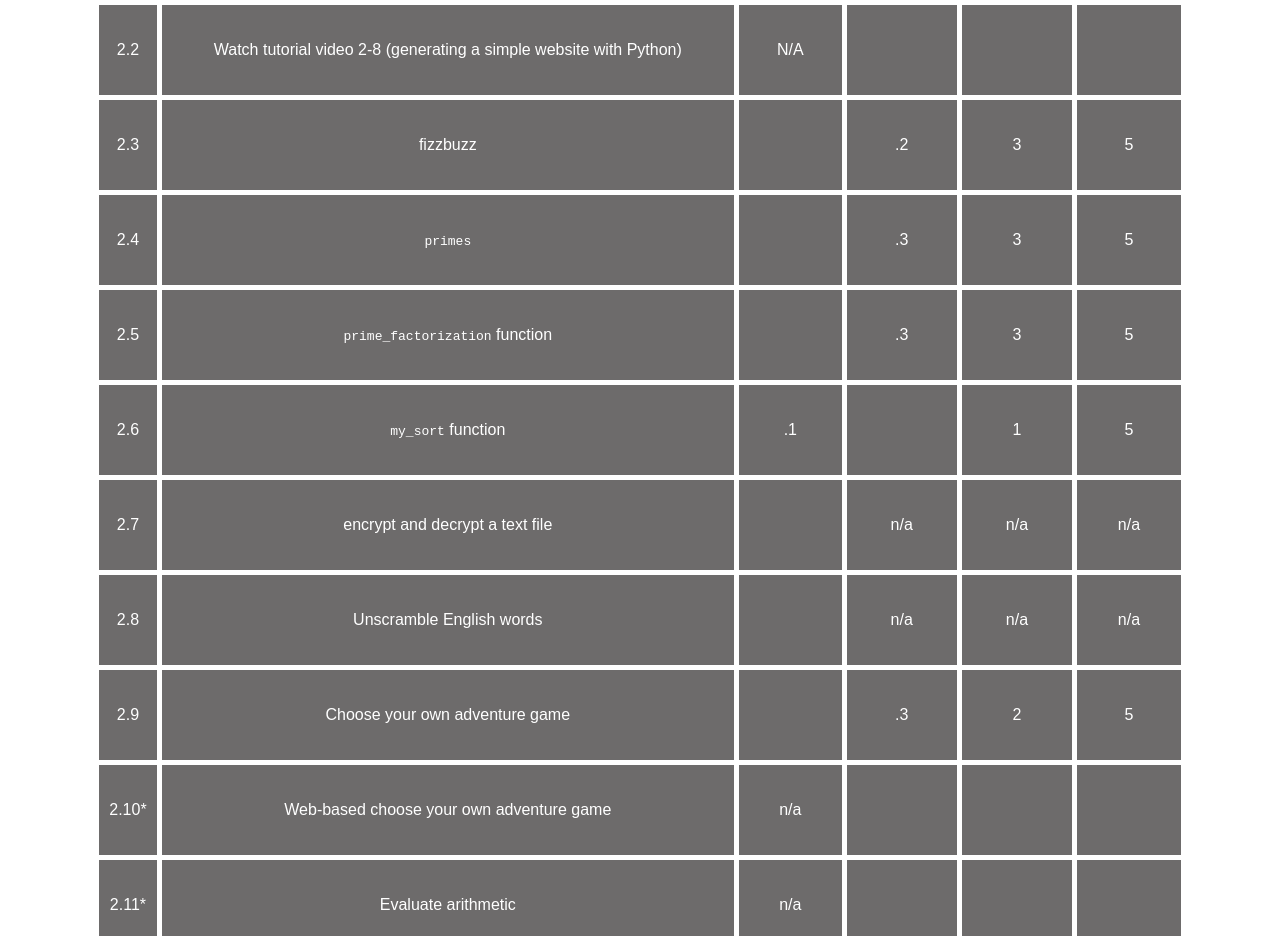
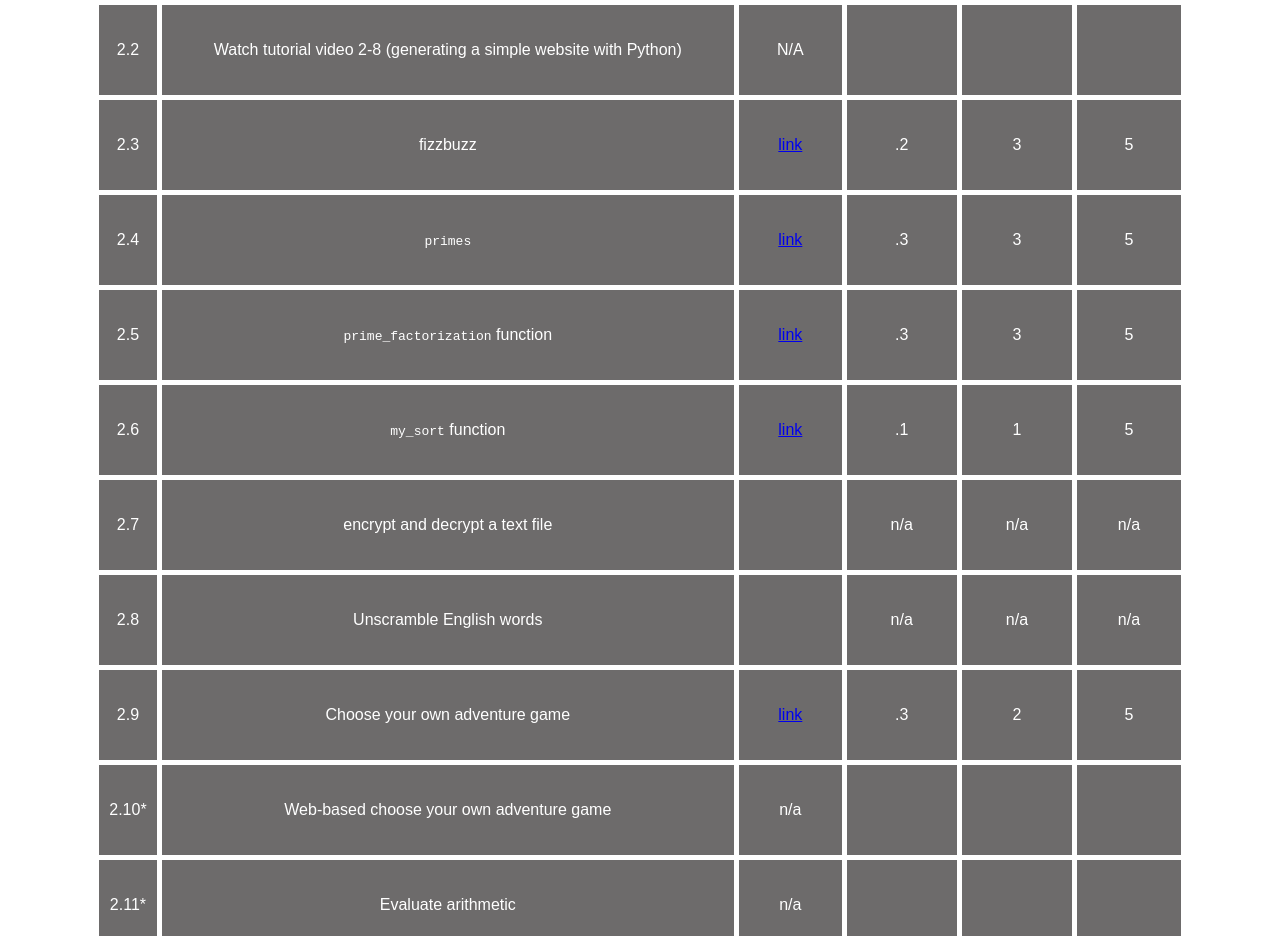
Before and after one commit to Andyg130/andyg130.github.io, a plain HTML site: page assignments.html in a window 1280 px wide. Shown: the part 1402-2338 px from the top of the page. Drawn offline with Linux system fonts and the light colour scheme.

Commit message:
Update assignments.html

```diff
--- a/assignments.html
+++ b/assignments.html
@@ -243,7 +243,7 @@
                 <tr>
                     <td>2.3</td>
                     <td>fizzbuzz</td>
-                    <td></td>
+                    <td><a href="https://github.com/Andyg130/andyg130.github.io/blob/main/First.py">link</a></td>
                     <td>.2</td>
                     <td>3</td>
                     <td>5</td>
@@ -251,7 +251,7 @@
                 <tr>
                     <td>2.4</td>
                     <td><code>primes</code></td>
-                    <td></td>
+                    <td><a href="https://github.com/Andyg130/andyg130.github.io/blob/main/Second.py">link</a></td>
                     <td>.3</td>
                     <td>3</td>
                     <td>5</td>
@@ -259,7 +259,7 @@
                 <tr>
                     <td>2.5</td>
                     <td><code>prime_factorization</code> function</td>
-                    <td></td>
+                    <td><a href="https://github.com/Andyg130/andyg130.github.io/blob/main/Third.py">link</a></td>
                     <td>.3</td>
                     <td>3</td>
                     <td>5</td>
@@ -267,8 +267,8 @@
                 <tr>
                     <td>2.6</td>
                     <td><code>my_sort</code> function</td>
+                    <td><a href="https://github.com/Andyg130/andyg130.github.io/blob/main/fourth.py">link</a></td>
                     <td>.1</td>
-                    <td></td>
                     <td>1</td>
                     <td>5</td>
                 </tr>
@@ -291,7 +291,7 @@
                 <tr>
                     <td>2.9</td>
                     <td>Choose your own adventure game</td>
-                    <td></td>
+                    <td><a href="https://github.com/Andyg130/andyg130.github.io/blob/main/fifth.py">link</a></td>
                     <td>.3</td>
                     <td>2</td>
                     <td>5</td>
```
